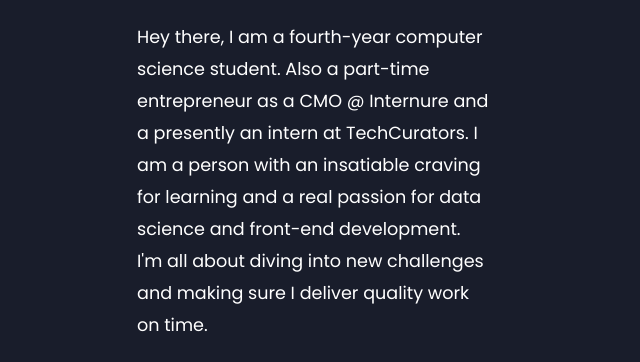
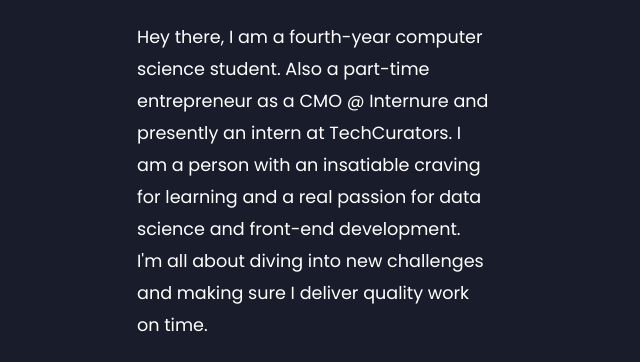
Before and after one commit to bhargavRaju07/portfolio.github.io, a plain HTML site: page index.html in a window 1280 px wide. Shown: the part 373-735 px from the top of the page, 503-1143 px from the left. Drawn offline with Linux system fonts and the light colour scheme.

Commit message:
Update index.html

```diff
--- a/index.html
+++ b/index.html
@@ -26,7 +26,7 @@
                      Software Developer.
                 </h1>
                 <p>
-                    Hey there, I am a fourth-year computer science student. Also a part-time entrepreneur as a CMO @ Internure and a presently an intern at TechCurators. I am a person with an insatiable craving for learning and a real passion for data science and front-end development. I'm all about diving into new challenges and making sure I deliver quality work on time.
+                    Hey there, I am a fourth-year computer science student. Also a part-time entrepreneur as a CMO @ Internure and presently an intern at TechCurators. I am a person with an insatiable craving for learning and a real passion for data science and front-end development. I'm all about diving into new challenges and making sure I deliver quality work on time.
                 </p>
                 <div class="btn-con">
                     <a href="img/all update resume .pdf" class="main-btn">
```
